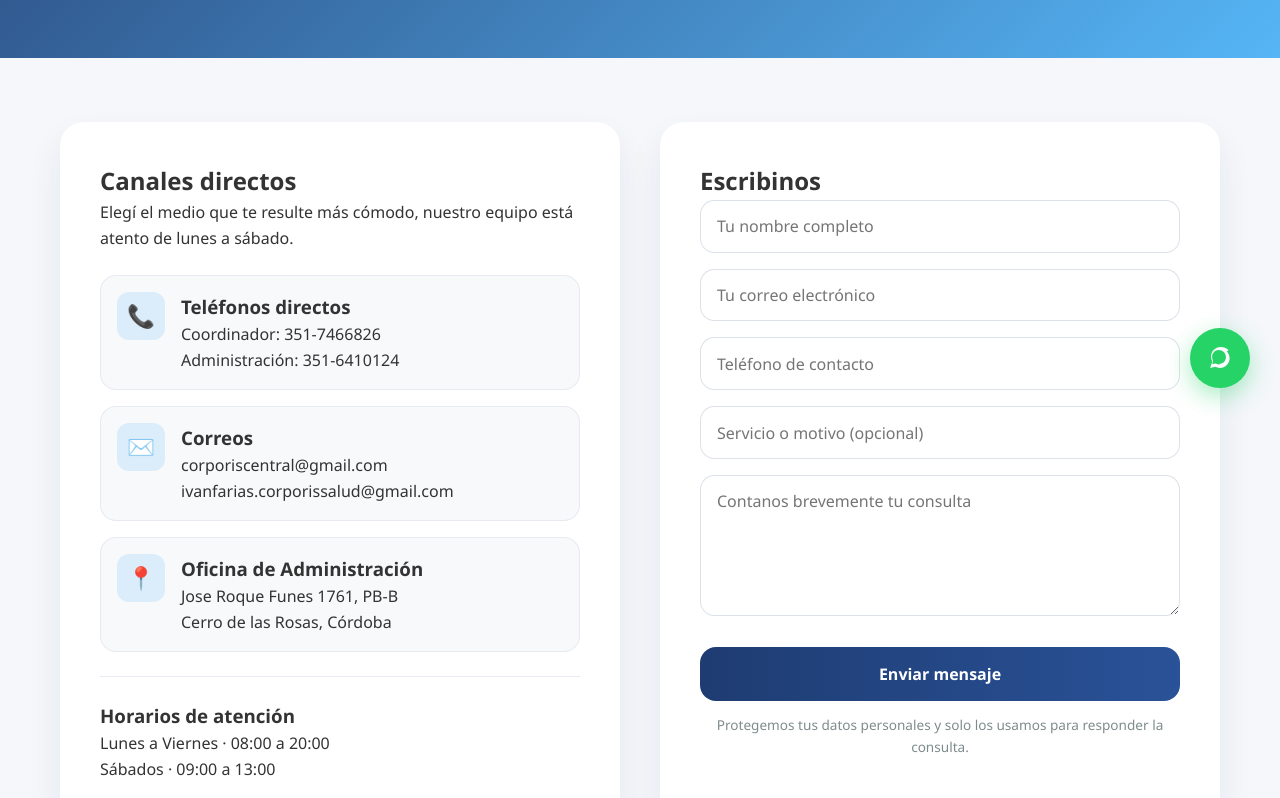
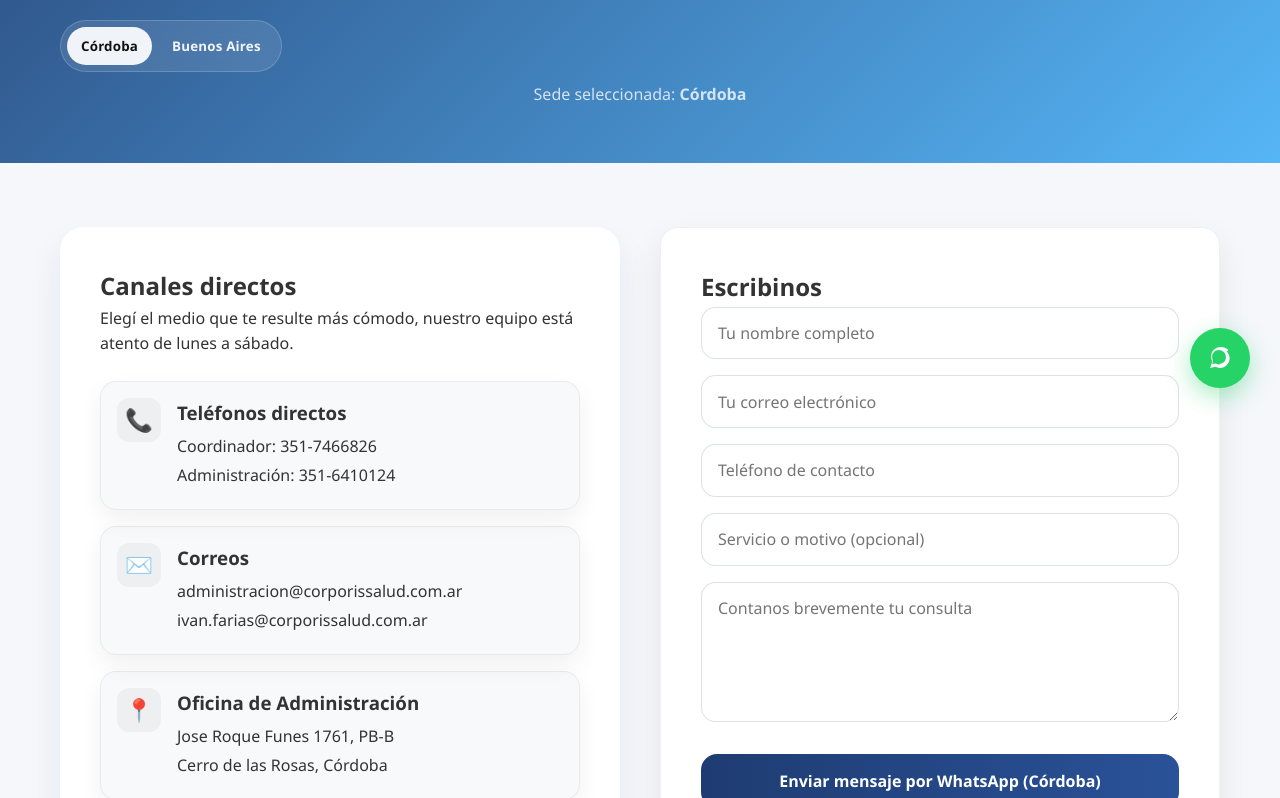
Before and after one commit to CatalinaLencioni/corporis-web, a React (Vite) app: page /contacto in a window 1280 px wide. Shown: the part 382-1180 px from the top of the page. Built offline with nearby package versions, Linux system fonts and the light colour scheme.

Commit message:
actualizacion contactos BSASS

```diff
--- a/src/App.jsx
+++ b/src/App.jsx
@@ -3,6 +3,7 @@
 import Footer from './components/Footer'
 import WhatsAppButton from './components/WhatsAppButton'
 import { Routes, Route } from 'react-router-dom'
+
 import Home from './pages/Home'
 import About from './pages/About'
 import Services from './pages/Services'
@@ -19,9 +20,12 @@
           <Route path="/" element={<Home />} />
           <Route path="/nosotros" element={<About />} />
           <Route path="/servicios" element={<Services />} />
+          <Route path="/obras-sociales" element={<ObrasSociales />} />
           <Route path="/trabaja-con-nosotros" element={<TrabajaConNosotros />} />
-          <Route path="/obras-sociales" element={<ObrasSociales />} />
+
+          {/* CONTACTO: sin Navigate */}
           <Route path="/contacto" element={<Contacto />} />
+          <Route path="/contacto/:sede" element={<Contacto />} />
         </Routes>
       </main>
       <Footer />
--- a/src/components/Footer.jsx
+++ b/src/components/Footer.jsx
@@ -29,6 +29,7 @@
                 <div>
                   <p>+54 9 3516410124</p>
                   <p>+54 9 3517466826</p>
+                  <p>+54 9 3515732409 </p>
                 </div>
               </div>
               <div className="contact-item">
@@ -38,6 +39,8 @@
               <div className="contact-item">
                 <span className="contact-icon">📍</span>
                 <p>José Roque Funes 1761, PB-B<br />Cerro de las Rosas, Córdoba</p>
+                <span className="contact-icon">📍</span>
+                <p>Piedras 383, piso 6<br />Cdad. Autónoma de Buenos Aires</p>
               </div>
             </div>
           </div>
--- a/src/pages/Contacto.jsx
+++ b/src/pages/Contacto.jsx
@@ -1,60 +1,115 @@
-import { useMemo, useState } from 'react'
-import { useLocation } from 'react-router-dom'
+import { useMemo, useState } from "react"
+import { useParams, useLocation, useNavigate } from "react-router-dom"
+
+
+const SEDES = {
+  cordoba: {
+    slug: "cordoba",
+    nombre: "Córdoba",
+    whatsapp: "5493517466826",
+    contactChannels: [
+      {
+        icon: "📞",
+        title: "Teléfonos directos",
+        lines: ["Coordinador: 351-7466826", "Administración: 351-6410124"],
+      },
+      {
+        icon: "✉️",
+        title: "Correos",
+        lines: ["administracion@corporissalud.com.ar", "ivan.farias@corporissalud.com.ar"],
+      },
+      {
+        icon: "📍",
+        title: "Oficina de Administración",
+        lines: ["Jose Roque Funes 1761, PB-B", "Cerro de las Rosas, Córdoba"],
+      },
+    ],
+  },
+  "buenos-aires": {
+    slug: "buenos-aires",
+    nombre: "Buenos Aires",
+    whatsapp: "3515732409",
+    contactChannels: [
+      {
+        icon: "📞",
+        title: "Teléfonos directos",
+        lines: ["Responsable de Coordinación: +54 9 3515732409", "Responsable Comercial: +54 9 116726-0280"],
+      },
+      {
+        icon: "✉️",
+        title: "Correos",
+        lines: ["adriano.berti@corporissalud.com.ar", "daniel.hdallera@corporissalud.com.ar"],
+      },
+      {
+        icon: "📍",
+        title: "Oficina de Administración",
+        lines: ["Piedras 383 - Piso 6", "CABA / Buenos Aires"],
+      },
+    ],
+  },
+}
 
 const Contacto = () => {
   const location = useLocation()
+  const navigate = useNavigate()
+  const { sede } = useParams()
+
+  const sedeKey = (sede || "cordoba").toLowerCase()
+  const sedeData = SEDES[sedeKey]
+
+  if (!sedeData) return <Navigate to="/contacto/cordoba" replace />
 
   const contextMessage = useMemo(() => {
-    if (!location.state) return ''
+    if (!location.state) return ""
     if (location.state.mensaje) return location.state.mensaje
     if (location.state.servicio) {
       return `Estoy interesado/a en ${location.state.servicio}. ¿Podrían brindarme más información?`
     }
-    if (location.state.motivo === 'asesoria') {
-      return 'Quisiera agendar una asesoría personalizada.'
+    if (location.state.motivo === "asesoria") {
+      return "Quisiera agendar una asesoría personalizada."
     }
-    return ''
+    return ""
   }, [location.state])
 
   const [contextLabel, contextHint] = useMemo(() => {
     if (!location.state) return [null, null]
-    if (location.state.motivo === 'asesoria') {
-      return ['Solicitud de asesoría', 'Responderemos con opciones de agenda y profesionales disponibles.']
+    if (location.state.motivo === "asesoria") {
+      return ["Solicitud de asesoría", "Responderemos con opciones de agenda y profesionales disponibles."]
     }
     if (location.state.servicio) {
       return [
         `Interés en ${location.state.servicio}`,
-        'Incluye cualquier detalle clínico o cobertura para agilizar la respuesta.',
+        "Incluye cualquier detalle clínico o cobertura para agilizar la respuesta.",
       ]
     }
     return [null, null]
   }, [location.state])
 
   const [formData, setFormData] = useState({
-    nombre: '',
-    email: '',
-    telefono: '',
-    motivo: location.state?.servicio || '',
-    mensaje: contextMessage
+    nombre: "",
+    email: "",
+    telefono: "",
+    motivo: location.state?.servicio || "",
+    mensaje: contextMessage,
   })
 
   const handleChange = (e) => {
-    setFormData({
-      ...formData,
-      [e.target.name]: e.target.value
-    })
+    setFormData((prev) => ({
+      ...prev,
+      [e.target.name]: e.target.value,
+    }))
   }
 
   const handleSubmit = (e) => {
     e.preventDefault()
 
-  const whatsappURL = `https://wa.me/5493517466826?text=${encodeURIComponent(
-    `📩 *Nueva consulta desde la web Corporis Salud*
+    const whatsappURL = `https://wa.me/${sedeData.whatsapp}?text=${encodeURIComponent(
+      `📩 *Nueva consulta desde la web Corporis Salud* (${sedeData.nombre})
 
 👤 *Nombre:* ${formData.nombre}
 📧 *Email:* ${formData.email}
-📱 *Teléfono:* ${formData.telefono || 'No indicado'}
-📌 *Motivo:* ${formData.motivo || 'No indicado'}
+📱 *Teléfono:* ${formData.telefono || "No indicado"}
+📌 *Motivo:* ${formData.motivo || "No indicado"}
 
 📝 *Mensaje:*
 ${formData.mensaje}`
@@ -63,34 +118,19 @@
     window.open(whatsappURL, "_blank")
 
     setFormData({
-    nombre: '',
-    email: '',
-    telefono: '',
-    motivo: location.state?.servicio || '',
-    mensaje: contextMessage
+      nombre: "",
+      email: "",
+      telefono: "",
+      motivo: location.state?.servicio || "",
+      mensaje: contextMessage,
     })
   }
 
+  const handleSwitchSede = (nextSlug) => {
+    navigate(`/contacto/${nextSlug}`, { state: location.state })
+  }
 
-  const contactChannels = [
-    {
-      icon: '📞',
-      title: 'Teléfonos directos',
-      lines: ['Coordinador: 351-7466826', 'Administración: 351-6410124'],
-    },
-    {
-      icon: '✉️',
-      title: 'Correos',
-      lines: ['corporiscentral@gmail.com', 'ivanfarias.corporissalud@gmail.com'],
-    },
-    {
-      icon: '📍',
-      title: 'Oficina de Administración',
-      lines: ['Jose Roque Funes 1761, PB-B ', 'Cerro de las Rosas, Córdoba'],
-    },
-  ]
-
-  const contactHighlights = []
+  const isActive = (slug) => slug === sedeData.slug
 
   return (
     <div className="contact-page-hero">
@@ -101,6 +141,65 @@
             Nuestro equipo responde consultas sobre turnos, coberturas, coordinación domiciliaria y servicios
             corporativos. Contanos qué necesitás y te guiaremos en minutos.
           </p>
+
+          <div
+            style={{
+              marginTop: 18,
+              display: "flex",
+              justifyContent: "flex-start",
+            }}
+          >
+            <div
+              style={{
+                display: "inline-flex",
+                gap: 6,
+                padding: 6,
+                borderRadius: 999,
+                background: "rgba(255,255,255,0.10)",
+                border: "1px solid rgba(255,255,255,0.18)",
+                backdropFilter: "blur(10px)",
+              }}
+            >
+              <button
+                type="button"
+                onClick={() => handleSwitchSede("cordoba")}
+                style={{
+                  border: "none",
+                  cursor: "pointer",
+                  padding: "10px 14px",
+                  borderRadius: 999,
+                  fontWeight: 700,
+                  letterSpacing: 0.2,
+                  background: isActive("cordoba") ? "rgba(255,255,255,0.92)" : "transparent",
+                  color: isActive("cordoba") ? "#111" : "rgba(255,255,255,0.92)",
+                }}
+              >
+                Córdoba
+              </button>
+
+              <button
+                type="button"
+                onClick={() => handleSwitchSede("buenos-aires")}
+                style={{
+                  border: "none",
+                  cursor: "pointer",
+                  padding: "10px 14px",
+                  borderRadius: 999,
+                  fontWeight: 700,
+                  letterSpacing: 0.2,
+                  background: isActive("buenos-aires") ? "rgba(255,255,255,0.92)" : "transparent",
+                  color: isActive("buenos-aires") ? "#111" : "rgba(255,255,255,0.92)",
+                }}
+              >
+                Buenos Aires
+              </button>
+            </div>
+          </div>
+
+          {/* mini subtítulo */}
+          <p style={{ marginTop: 10, opacity: 0.9 }}>
+            Sede seleccionada: <strong>{sedeData.nombre}</strong>
+          </p>
         </div>
       </section>
 
@@ -109,33 +208,103 @@
           <div className="contact-details-panel">
             <h2>Canales directos</h2>
             <p>Elegí el medio que te resulte más cómodo, nuestro equipo está atento de lunes a sábado.</p>
+
             <div className="contact-channels">
-              {contactChannels.map((channel) => (
-                <article key={channel.title} className="contact-channel-card">
-                  <div className="contact-channel-icon">{channel.icon}</div>
+              {sedeData.contactChannels.map((channel) => (
+                <article
+                  key={channel.title}
+                  className="contact-channel-card"
+                  style={{
+                    borderRadius: 16,
+                    border: "1px solid rgba(0,0,0,0.06)",
+                    boxShadow: "0 10px 24px rgba(0,0,0,0.06)",
+                    transition: "transform 160ms ease, box-shadow 160ms ease",
+                  }}
+                  onMouseEnter={(e) => {
+                    e.currentTarget.style.transform = "translateY(-2px)"
+                    e.currentTarget.style.boxShadow = "0 14px 28px rgba(0,0,0,0.09)"
+                  }}
+                  onMouseLeave={(e) => {
+                    e.currentTarget.style.transform = "translateY(0px)"
+                    e.currentTarget.style.boxShadow = "0 10px 24px rgba(0,0,0,0.06)"
+                  }}
+                >
+                  <div
+                    className="contact-channel-icon"
+                    style={{
+                      width: 44,
+                      height: 44,
+                      display: "grid",
+                      placeItems: "center",
+                      borderRadius: 12,
+                      background: "rgba(0,0,0,0.04)",
+                    }}
+                  >
+                    {channel.icon}
+                  </div>
                   <div>
-                    <h3>{channel.title}</h3>
+                    <h3 style={{ marginBottom: 6 }}>{channel.title}</h3>
                     {channel.lines.map((line) => (
-                      <p key={line}>{line}</p>
+                      <p key={line} style={{ margin: "4px 0" }}>
+                        {line}
+                      </p>
                     ))}
                   </div>
                 </article>
               ))}
             </div>
 
-            <div className="contact-schedule">
-              <h3>Horarios de atención</h3>
-              <p>Lunes a Viernes · 08:00 a 20:00</p>
-              <p>Sábados · 09:00 a 13:00</p>
+            <div
+              className="contact-schedule"
+              style={{
+                marginTop: 18,
+                borderRadius: 16,
+                padding: 16,
+                border: "1px solid rgba(0,0,0,0.06)",
+                background: "rgba(0,0,0,0.02)",
+              }}
+            >
+              <h3 style={{ marginBottom: 8 }}>Horarios de atención</h3>
+              <p style={{ margin: "4px 0" }}>Lunes a Viernes · 08:00 a 20:00</p>
+              <p style={{ margin: "4px 0" }}>Sábados · 09:00 a 13:00</p>
             </div>
           </div>
 
-          <form className="contact-form-panel" onSubmit={handleSubmit}>
+          <form
+            className="contact-form-panel"
+            onSubmit={handleSubmit}
+            style={{
+              borderRadius: 18,
+              border: "1px solid rgba(0,0,0,0.06)",
+              boxShadow: "0 14px 34px rgba(0,0,0,0.08)",
+            }}
+          >
             <h2>Escribinos</h2>
+
             {contextLabel && (
-              <div className="contact-context">
-                <span className="contact-context-badge">{contextLabel}</span>
-                {contextHint && <p>{contextHint}</p>}
+              <div
+                className="contact-context"
+                style={{
+                  marginTop: 10,
+                  padding: 12,
+                  borderRadius: 14,
+                  background: "rgba(0,0,0,0.03)",
+                  border: "1px solid rgba(0,0,0,0.06)",
+                }}
+              >
+                <span
+                  className="contact-context-badge"
+                  style={{
+                    display: "inline-flex",
+                    padding: "6px 10px",
+                    borderRadius: 999,
+                    fontWeight: 700,
+                    background: "rgba(0,0,0,0.08)",
+                  }}
+                >
+                  {contextLabel}
+                </span>
+                {contextHint && <p style={{ marginTop: 10 }}>{contextHint}</p>}
               </div>
             )}
 
@@ -189,12 +358,13 @@
                 value={formData.mensaje}
                 onChange={handleChange}
                 required
-              ></textarea>
+              />
             </div>
 
             <button type="submit" className="submit-btn">
-              Enviar mensaje
+              Enviar mensaje por WhatsApp ({sedeData.nombre})
             </button>
+
             <p className="contact-privacy">
               Protegemos tus datos personales y solo los usamos para responder la consulta.
             </p>
```
Lines whose indentation alone changed are shown as unchanged.
